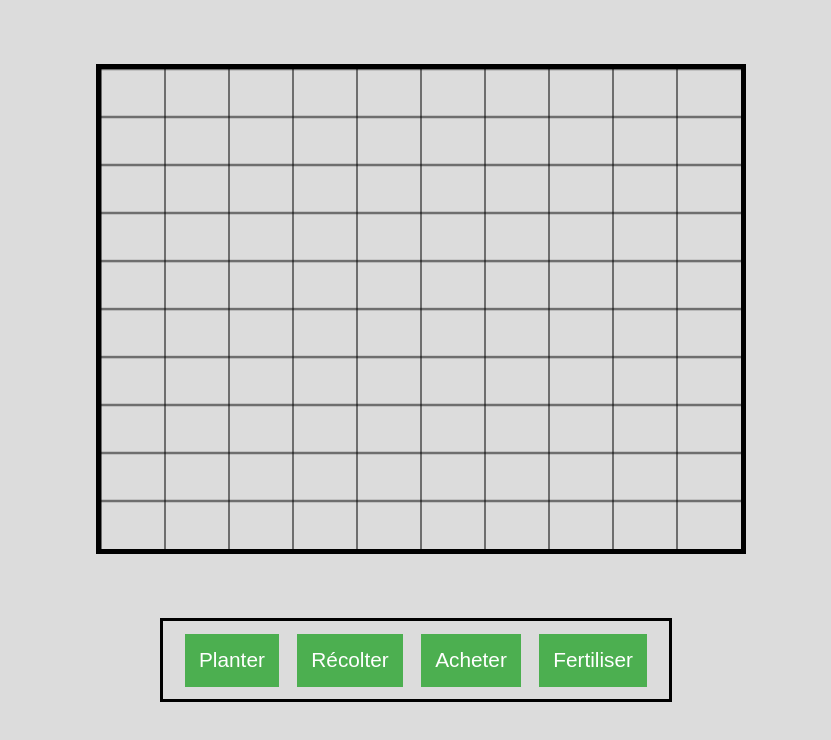
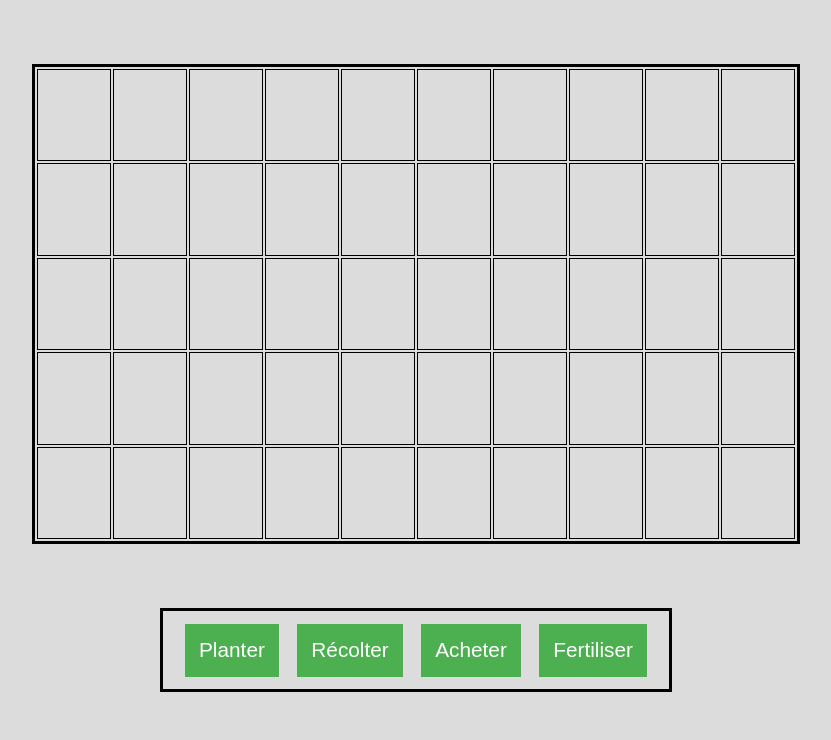
Before and after one commit to arnaudgregoire/FlowerTycoonSimulator, a plain HTML site: page client/index.html in a window 1280 px wide. Shown: the whole page, without its empty margins (224-1055 px from the left). Drawn offline with Linux system fonts and the light colour scheme.

Commit message:
passage version tableau

```diff
--- a/client/css/main.css
+++ b/client/css/main.css
@@ -1,13 +1,3 @@
-canvas{
-    display:flex;
-    border-style: solid;
-    border-width: 5px;
-    margin-left: 25%;
-    width:50%;
-    height: 60%;
-    margin-top:5%;
-    }
-
 html, body{
     margin:0;
     padding:0;
@@ -33,6 +23,25 @@ html, body{
     color: white;
 }
 
+#map{
+    margin-top:5%;
+    margin-left: 20%;
+    margin-right:20%;
+    width: 60%;
+    height: 60%;
+    border-color: black;
+    border-style: solid;
+}
+
+#map tr td {
+    border: 1px solid black;
+}
+#map tr td:hover{
+    background: lightgreen;
+}
+#map tr td:active{
+    background: green;
+}
 
 #actions{
     border-style: solid;
--- a/client/index.html
+++ b/client/index.html
@@ -4,7 +4,7 @@
 <link rel="stylesheet" type="text/css" href="css/main.css">
 </head>
 <body>
-<canvas id='canvas'></canvas>
+<table id='map'></table>
 <div id='actions'>
     <button id="buttonPlanter" class="button">Planter</button>
     <button id="buttonRecolter" class="button">Récolter</button>
--- a/client/js/main.js
+++ b/client/js/main.js
@@ -1,34 +1,26 @@
 
-var canvas = document.getElementById('canvas');
-canvas.width = (window.innerWidth || document.documentElement.clientWidth || document.body.clientWidth) /2;
-canvas.height = (window.innerHeight || document.documentElement.clientHeight || document.body.clientHeight) /2;
-var ctx = canvas.getContext("2d");
-
-
-document.getElementById('buttonPlanter').addEventListener("click", planter);
 
 
 class Terrain{
     constructor(nbHauteur, nbLargeur){
         this.nbHauteur = nbHauteur;
         this.nbLargeur = nbLargeur;
-        this.drawlines();
+        this.cases = new Array(nbHauteur);
+        // Initialisation de la matrice contenant les cases
+        for (var i = 0; i < nbHauteur; i++) {
+            this.cases[i] = new Array(nbLargeur);
+        }
+        this.createTable();
         this.update();
     }
-    drawlines(){
-        for (let x = 0; x < this.nbHauteur; x++) {
-            ctx.beginPath();
-            ctx.moveTo(x*canvas.width/this.nbHauteur,0);
-            ctx.lineTo(x*canvas.width/this.nbHauteur,canvas.height);
-            ctx.stroke();
-            ctx.closePath();
-        }
-        for (let y = 0; y < this.nbLargeur; y++) {
-            ctx.beginPath();
-            ctx.moveTo(0,y*canvas.height/this.nbLargeur);
-            ctx.lineTo(canvas.width,y*canvas.height/this.nbLargeur);
-            ctx.stroke();
-            ctx.closePath();
+    createTable(){
+        for (let i = 0; i < this.nbHauteur; i++) {
+            let ligne = document.createElement("tr");
+            for (let j = 0; j < this.nbLargeur; j++) {
+                this.cases[i,j] = new Case(i,j);
+                ligne.appendChild(this.cases[i,j].dom);
+            }
+        document.getElementById("map").appendChild(ligne);
         }
     }
     update(){
@@ -36,30 +28,56 @@ class Terrain{
     }
 }
 
-class Player{
-    constructor(){
-        this.mouseX = 0;
-        this.mouseY = 0;
+class Case{
+    constructor(x,y){
+        this.dom = document.createElement("td");
+        this.x = x;
+        this.y = y;
+        this.dom.addEventListener("click",function(){
+            player.update(x,y);
+            this.style.background = "green";
+        });
     }
-    update(e){
-        let pos = getMousePos(canvas, e);
-        this.mouseX = pos.x;
-        this.mouseY = pos.y;
-        console.log(this.mouseX);
-        console.log(this.mouseY);
+    plante(){
+        this.dom.style.background = "red";
     }
 }
 
-function getMousePos(canvas, evt) {
-    var rect = canvas.getBoundingClientRect();
-    return {
-      x: evt.clientX - rect.left,
-      y: evt.clientY - rect.top
-    };
+class Player{
+    constructor(){
+        this.selectedX = 0;
+        this.selectedY = 0;
+    }
+    update(x,y){
+        console.log(x,y);
+        this.selectedX = x;
+        this.selectedY = y;
+    }
+    planter() {
+        send("planter",JSON.stringify(
+            {
+                "fonction": "planter",
+                "param": {
+                    "x": player.selectedX,
+                    "y": player.selectedY
+                }
+            }
+        )).then(function(response){
+            if(response.ok) {
+                response.json().then(function(json) {
+                    console.log(json);
+                    if(json.reponse == 1){
+                        console.log(player.selectedX,player.selectedY);
+                        terrain.cases[player.selectedX,player.selectedY].plante();
+                    }
+                });
+            }}
+        )
+    }
 }
 
 function send(task,data) {
-    return fetch("http://localhost:8080/"+task,{
+    return fetch("http://localhost:8081/"+task,{
         method: "POST",
         headers: {
             'Accept': 'application/json, text/plain, */*',
@@ -69,27 +87,8 @@ function send(task,data) {
     })
 }
 
-function planter(x,y) {
-    send("planter",JSON.stringify(
-        {
-            "fonction": "planter",
-            "param": {
-                "x": x,
-                "y": y
-            }
-        }
-    )).then(function(response){
-        if(response.ok) {
-            response.json().then(function(json) {
-                console.log(json);
-                if(json.reponse == 1){
-                    ctx.fillRect(x,y,100,100);
-                }
-            });
-        }}
-    )
-}
 
-let terrain = new Terrain(10,10);
+
+let terrain = new Terrain(5,10);
 let player = new Player();
-document.getElementById("canvas").addEventListener("click",player.update);
+document.getElementById('buttonPlanter').addEventListener("click", player.planter);
```
